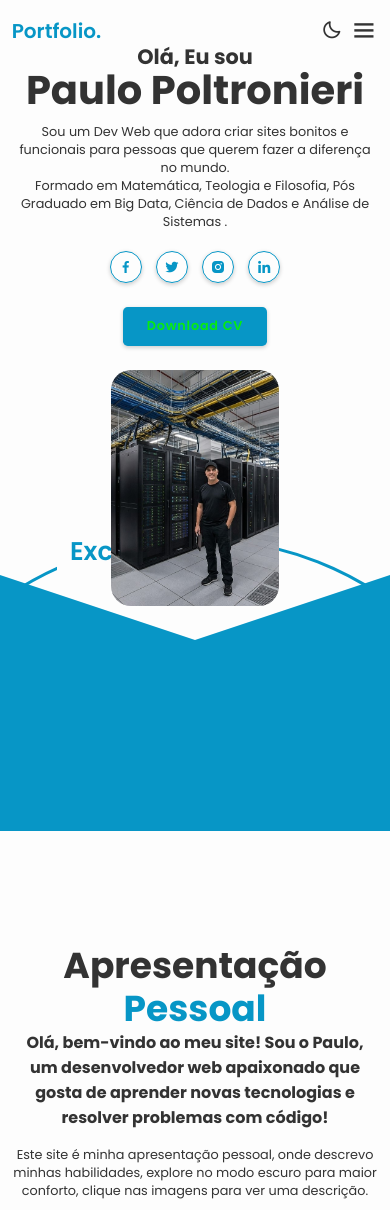
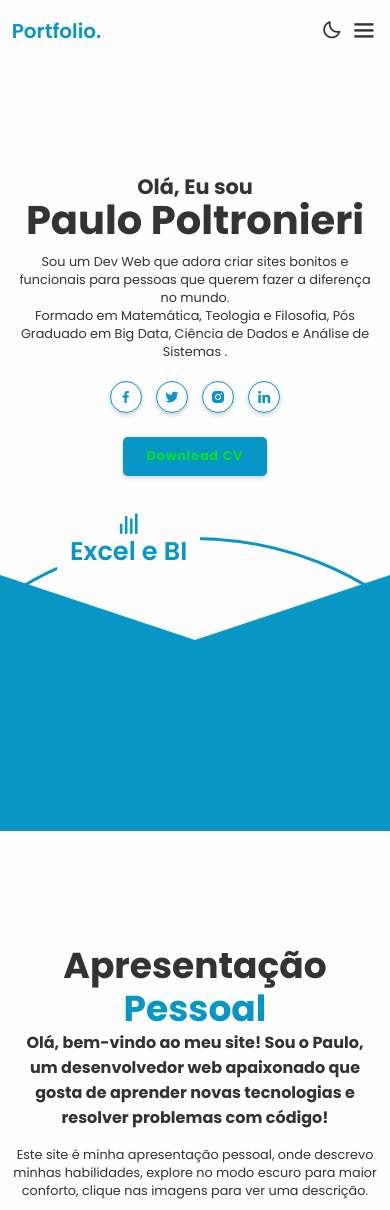
Before and after one commit to Poltro77/meuportfolio, a PHP site: page /index.html in a window 390 px wide. Shown: the top 1210 px of the page. Run offline with PHP 8.4, Linux system fonts and the light colour scheme.

Commit message:
Add files via upload

```diff
--- a/css/style.css
+++ b/css/style.css
@@ -702,12 +702,6 @@ span {
         opacity: .7;
     }
 
-    .home {
-        flex-direction: column;
-        text-align: center;
-        padding-bottom: 5rem;   /* espaço embaixo */
-    }
-
     .home .home-content {
         max-width: 50rem;
     }
@@ -721,14 +715,7 @@ span {
     }
 
     .home-img img {
-        position: relative;      /* sai do absolute */
-        display: block;
-        bottom: auto;
-        right: auto;
-        max-width: 70%;          /* largura adequada ao celular */
-        max-height: 40vh;
-        margin: 3rem auto 0;     /* centraliza abaixo do texto */
-        border-radius: 20px
+        display: none;
     }
 
     .footer {
```
